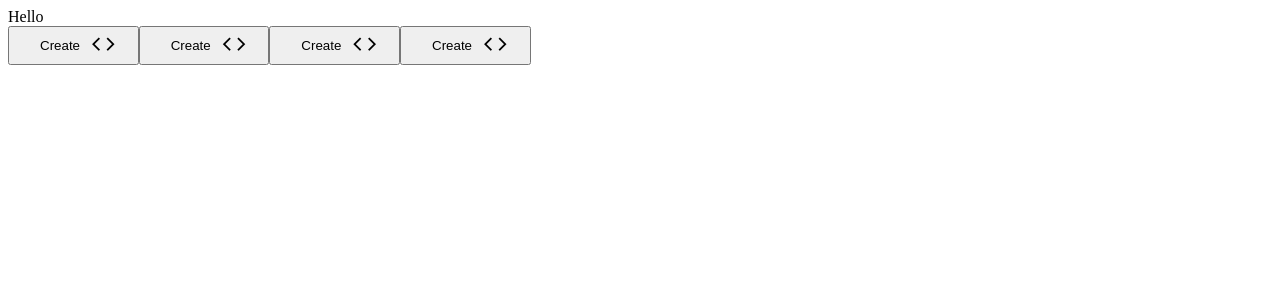
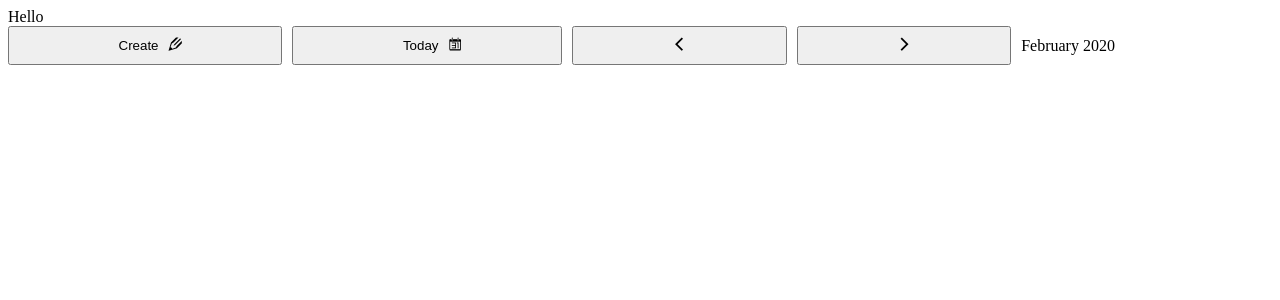
Before and after one commit to codetapacademy/remindly-with-react, a React (Create React App) app: page / in a window 1280 px wide. Shown: the top 300 px of the page. Built offline with nearby package versions, Linux system fonts and the light colour scheme.

Commit message:
change the icons for each button in order with the plan and style them + use moment to display the current month and year. This closes #56

```diff
--- a/src/component/action-bar/action-bar.component.jsx
+++ b/src/component/action-bar/action-bar.component.jsx
@@ -1,26 +1,26 @@
 import React from 'react';
 import { Button } from '../button'
+import moment from 'moment'
+import { StyledActionBar } from './action-bar.style';
 
+const selectMonth = moment().format('MMMM YYYY')
 const Actionbar = () => {
   return (
-    <div>
+    <StyledActionBar>
       <Button label="Create">
-        <span className="remind-arrow-left"></span>
-        <span className="remind-arrow-right"></span>
+        <i className="remind-pencil"></i>
       </Button>
-      <Button label="Create">
-        <span className="remind-arrow-left"></span>
-        <span className="remind-arrow-right"></span>
+      <Button label="Today">
+        <i className="remind-calendar"></i>
       </Button>
-      <Button label="Create">
-        <span className="remind-arrow-left"></span>
-        <span className="remind-arrow-right"></span>
+      <Button>
+        <i className="remind-arrow-left"></i>
       </Button>
-      <Button label="Create">
-        <span className="remind-arrow-left"></span>
-        <span className="remind-arrow-right"></span>
+      <Button>
+        <i className="remind-arrow-right"></i>
       </Button>
-    </div>
+      <div>{selectMonth}</div>
+    </StyledActionBar>
   )
 }
 
--- a/src/component/action-bar/action-bar.style.js
+++ b/src/component/action-bar/action-bar.style.js
@@ -0,0 +1,8 @@
+import styled from 'styled-components'
+
+export const StyledActionBar = styled.div `
+  display: grid;
+  grid-template-columns: repeat(5, auto);
+  align-items:center;
+  grid-gap: 10px;
+`
--- a/src/component/button/button.component.jsx
+++ b/src/component/button/button.component.jsx
@@ -9,5 +9,4 @@ const Button = ({ onClick, label, children }) =>
     {children}
   </StyledButton>
 
-
 export { Button }
--- a/src/component/button/button.style.js
+++ b/src/component/button/button.style.js
@@ -6,4 +6,8 @@ export const StyledButton = styled.button `
   & > span:first-child {
     padding: 10px;
   }
-`
+
+  & > span:empty {
+    display: none;
+  }
+  `
```
